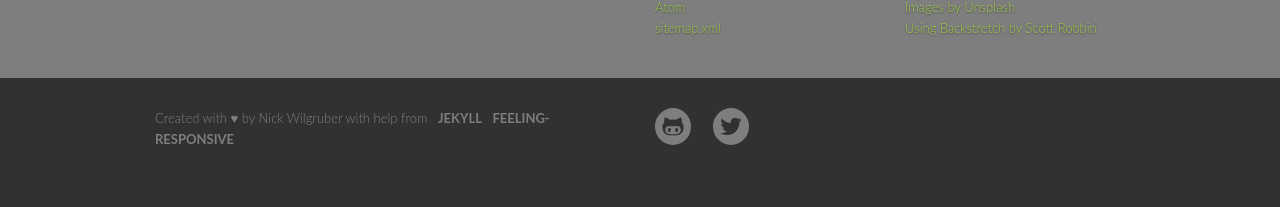
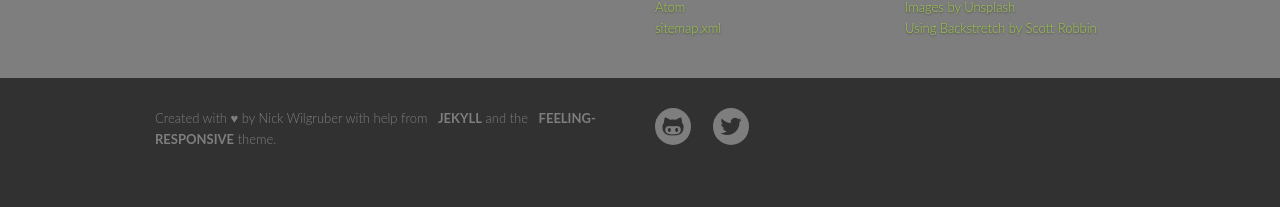
Before and after one commit to wontgruber/wontgruber.github.io, a Jekyll site: the page built from pages/pages-root-folder/index.md, in a window 1280 px wide. Shown: the part 1570-1777 px from the top of the page. Built offline with Jekyll 4.4.1, drawn with Linux system fonts in a browser that asks for light colours.

Commit message:
Update credits sentence structure

```diff
--- a/_includes/_footer.html
+++ b/_includes/_footer.html
@@ -62,8 +62,8 @@
           <section id="subfooter-left" class="b30 small-12 medium-6 columns credits">
             <p>
               Created with &hearts; by Nick Wilgruber
-              with help from &nbsp; <a href="http://jekyllrb.com/"> Jekyll</a>
-              &nbsp; <a href="https://phlow.github.io/feeling-responsive/" alt="Theme created by Phlow">Feeling-Responsive</a>
+              with help from &nbsp; <a href="http://jekyllrb.com/"> Jekyll</a> and the
+              &nbsp; <a href="https://phlow.github.io/feeling-responsive/" alt="Theme created by Phlow">Feeling-Responsive</a> theme.
             </p>
           </section>
 
```
